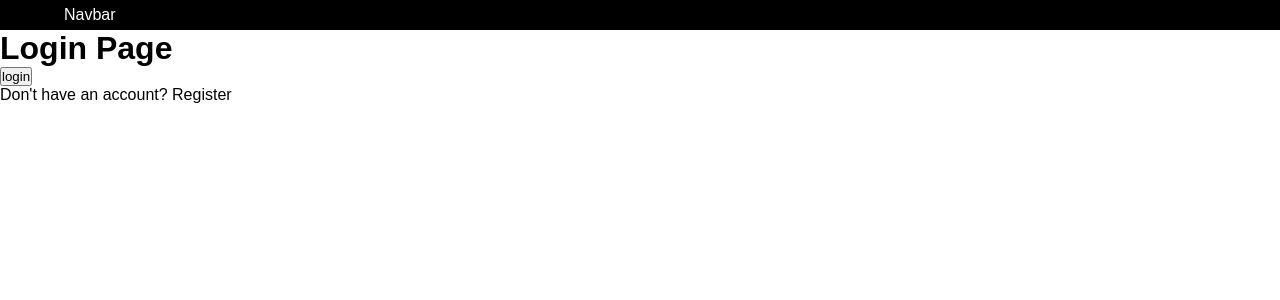
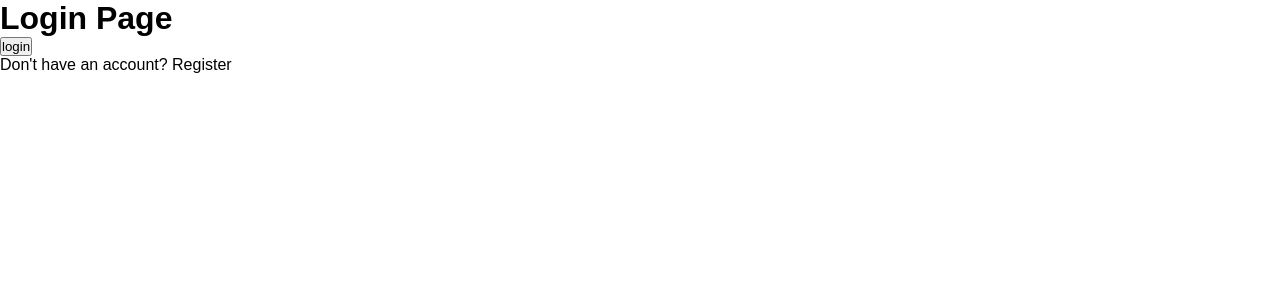
Before and after one commit to pinje0/store-nextjs-pr, a Next.js app: page /auth/login in a window 1280 px wide. Shown: the top 300 px of the page. Built offline with nearby package versions, Linux system fonts and the light colour scheme.

Commit message:
add disableNavbar for /auth/login & /auth/register

```diff
--- a/src/components/layouts/AppShell/index.tsx
+++ b/src/components/layouts/AppShell/index.tsx
@@ -1,14 +1,18 @@
+import { useRouter } from "next/router";
 import Navbar from "../Navbar";
 
 type AppShellProps = {
   children: React.ReactNode;
 };
 
+const disableNavbar = ["/auth/login", "/auth/register"];
+
 const AppShell = (props: AppShellProps) => {
   const { children } = props;
+  const { pathname } = useRouter();
   return (
     <main>
-      <Navbar />
+      {!disableNavbar.includes(pathname) && <Navbar />}
       {children}
     </main>
   );
```
